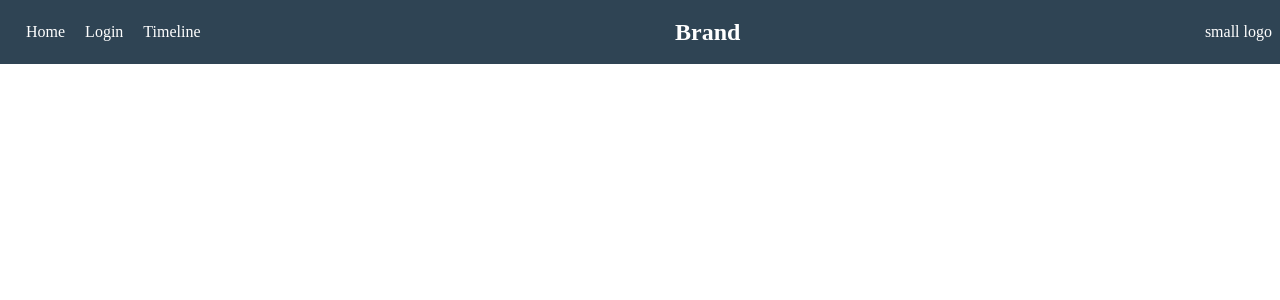
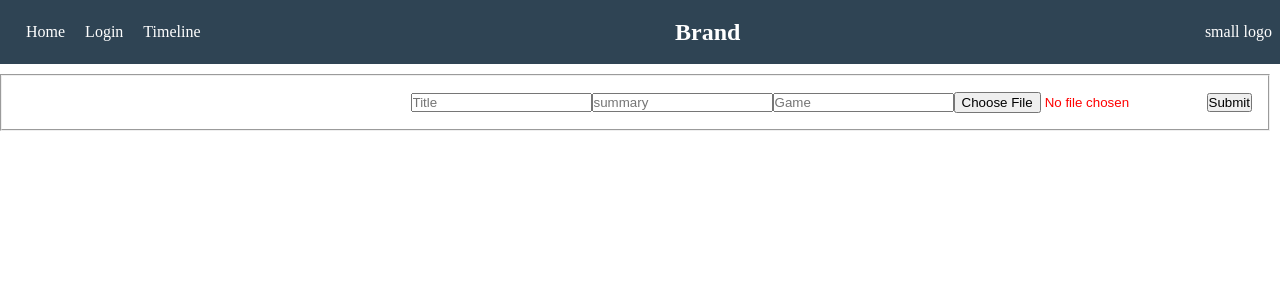
Before and after one commit to jaolivero/Lotus, a React (Create React App) app: page /submit in a window 1280 px wide. Shown: the top 300 px of the page. Built offline with nearby package versions, Linux system fonts and the light colour scheme.

Commit message:
Added common folder plus button component

```diff
--- a/src/App.js
+++ b/src/App.js
@@ -41,7 +41,7 @@ class App extends Component {
             <Route exact path="/timeline">
               <Timeline Posts={this.state.Posts} onSelect={this.handleSelect} />
             </Route>
-            <Route path="/addPost">
+            <Route path="/submit">
               <Submission addPost={this.addPost} />
             </Route>
             <Route path="/viewPost/:id">
--- a/src/components/Login.js
+++ b/src/components/Login.js
@@ -3,7 +3,7 @@ import React from "react";
 const Login = () => {
   return (
     <div className="signIn">
-      <i class="far fa-flower-tulip"></i>
+      <i className="far fa-flower-tulip"></i>
       <h2>Login into your account</h2>
       <label>Username</label>
       <input type="text" placeholder="Username" />
--- a/src/components/Navbar.js
+++ b/src/components/Navbar.js
@@ -22,8 +22,12 @@ const Navbar = () => {
           </li>
         </ul>
       </div>
-      <h1 className="logo">Brand</h1>
-      <p>small logo</p>
+      <div>
+        <h1 className="logo">Brand</h1>
+      </div>
+      <div>
+        <p>small logo</p>
+      </div>
     </nav>
   );
 };
--- a/src/components/Story.js
+++ b/src/components/Story.js
@@ -15,11 +15,16 @@ class Story extends Component {
   render() {
     const { post } = this.props;
     return (
-      <div className="tlPost" onClick={this.handleClick}>
+      <div className="tlPost">
         {this.state.clicked ? <Redirect to={`/viewPost/${post.id}`} /> : null}
         <h2>{post.game}</h2>
         <p>{post.summary}</p>
-        <video src="videos/gamer123.mp4" autoPlay controls></video>
+        <video
+          src={post.video}
+          onClick={this.handleClick}
+          autoPlay
+          controls
+        ></video>
         <p>
           {post.likes} <i>Likes</i>
         </p>
--- a/src/components/Timeline.js
+++ b/src/components/Timeline.js
@@ -5,7 +5,7 @@ import { Link } from "react-router-dom";
 const Timeline = (props) => {
   const renderPosts = () => {
     const display = props.Posts.map((post) => {
-      return <Story post={post} key={post.id} onSelected={props.onSelected} />;
+      return <Story post={post} key={post.id} onSelect={props.onSelect} />;
     });
 
     return display;
--- a/src/components/ViewPost.js
+++ b/src/components/ViewPost.js
@@ -1,10 +1,18 @@
 import React from "react";
 import { useParams } from "react-router-dom";
+import Button from "./common/Button";
 
 const ViewPost = (props) => {
   const { course } = props;
   const { courseId } = useParams();
-  return <h3>{course.summary}</h3>;
+  return (
+    <div>
+      <h1>{course.game}</h1>
+      <h3>{course.summary}</h3>
+      <video src={course.video}></video>
+      <Button>Show Comments</Button>
+    </div>
+  );
 };
 
 export default ViewPost;
--- a/src/components/addPost.js
+++ b/src/components/addPost.js
@@ -1,4 +1,5 @@
 import React, { Component } from "react";
+import Button from "./common/Button";
 
 class Submission extends Component {
   state = {
@@ -71,7 +72,7 @@ class Submission extends Component {
                 onChange={this.handleChange}
               />
             </label>
-            <button type="sumbit">Submit</button>
+            <Button type="Submit"> Submit</Button>
           </fieldset>
         </form>
       </div>
--- /dev/null
+++ b/src/components/common/Button.js
@@ -0,0 +1,17 @@
+import React from "react";
+
+const Button = (props) => {
+  return (
+    <button {...props} style={styles.button}>
+      {props.children}
+    </button>
+  );
+};
+
+export default Button;
+
+const styles = {
+  button: {
+    alignself: "center",
+  },
+};
```
